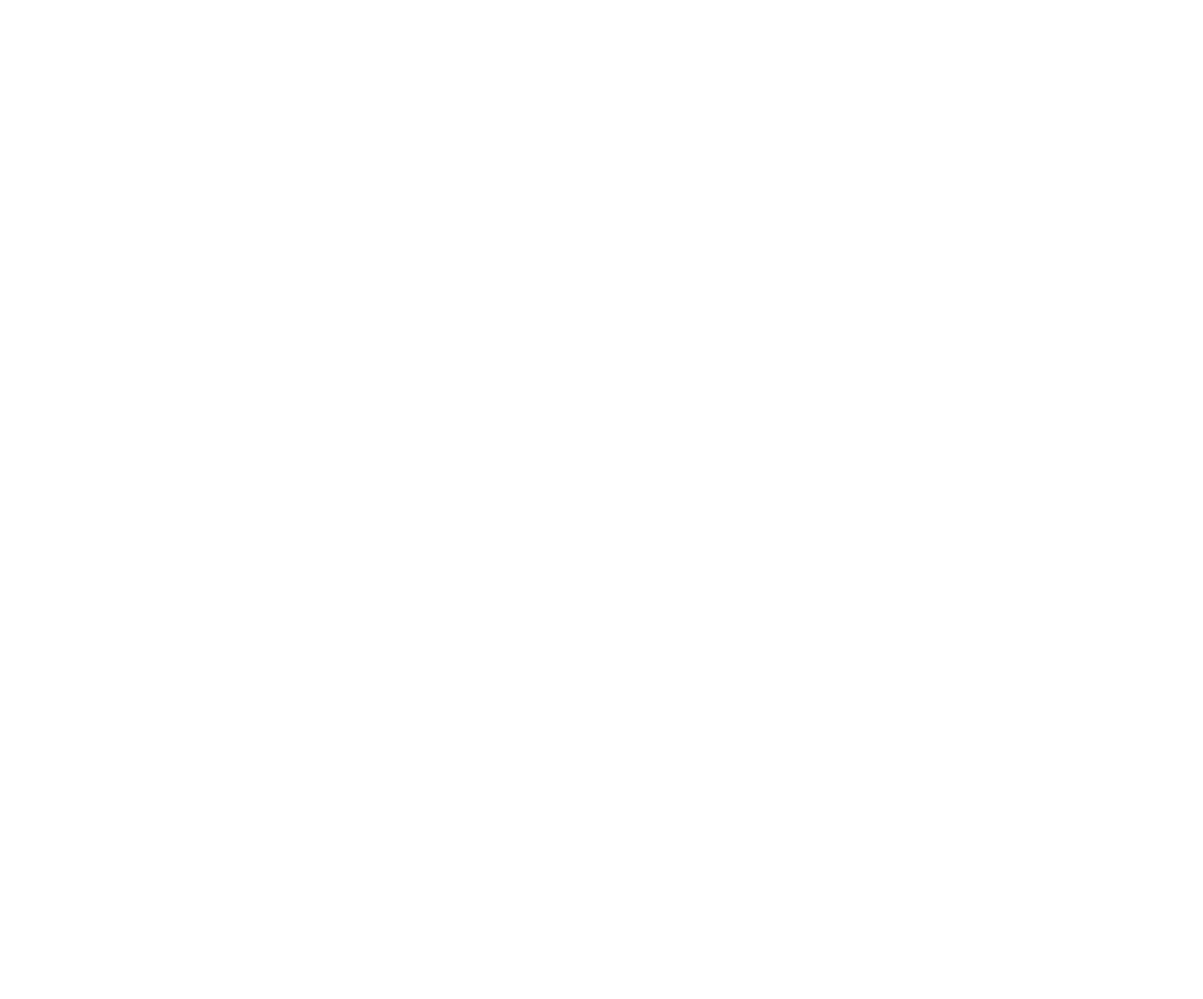
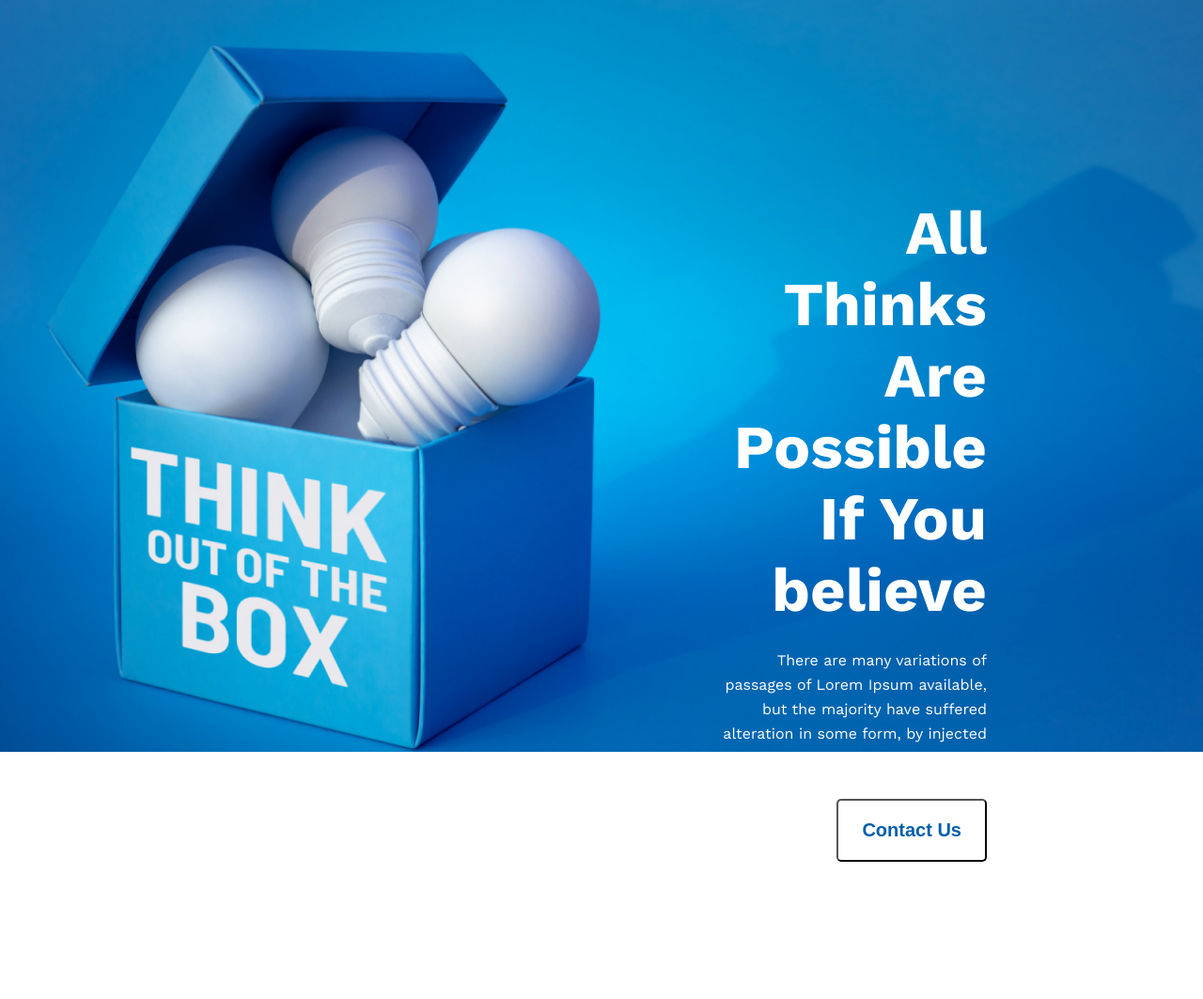
Before and after one commit to AnasCoding1986/project-1, a plain HTML site: page index.html in a window 1280 px wide. Shown: the whole page at 94% size. Before the commit the page ends 800 px from the top, so only its background shows below. Drawn offline with nearby package versions, Linux system fonts and the light colour scheme.

Commit message:
second commit

```diff
--- a/assets/css/style.css
+++ b/assets/css/style.css
@@ -0,0 +1,49 @@
+/* ===========Common=========== */
+*{
+    margin: 0;
+    padding: 0;
+    box-sizing: border-box;
+}
+body{
+    font-family: 'Work Sans', sans-serif;
+}
+section{
+    padding: 130px 230px;
+}
+
+/* ================Header================ */
+nav{
+    background: url("../images/banner/banner3.png");
+    height: 800px;
+    width: 100%;
+    background-size: cover;
+    background-position: bottom;
+    background-repeat: no-repeat;
+}
+.header{
+    text-align: right;
+    padding: 210px 230px 170px 60%;
+}
+.header .header-title{
+    color: #FFF;
+    text-align: right;
+    font-size: 65px;
+    font-weight: 700;
+}
+.header .header-description{
+    color: #FFF;
+    text-align: right;
+    font-size: 16px;
+    font-weight: 400;
+    line-height: 26px;
+    margin: 24px 0 30px 0;
+}
+.header .btn{
+    color: #005FAC;
+    text-align: right;
+    font-size: 20px;
+    font-weight: 600;
+    border-radius: 5px;
+    background: #fff;
+    padding: 20px 25px;
+}
--- a/index.html
+++ b/index.html
@@ -5,13 +5,29 @@
     <meta name="viewport" content="width=device-width, initial-scale=1.0">
     <title>Project 1</title>
     <link rel="stylesheet" href="assets/css/style.css">
+    <!-- ========font CSS======== -->
+    <link rel="preconnect" href="https://fonts.googleapis.com">
+    <link rel="preconnect" href="https://fonts.gstatic.com" crossorigin>
+    <link href="https://fonts.googleapis.com/css2?family=Work+Sans:wght@300;400;500;600;    700;800;900&display=swap" rel="stylesheet">
 </head>
 <body>
     <header>
-
+        <nav>
+            <div class="header">
+                <h2 class="header-title">
+                    All Thinks Are Possible If You believe
+                </h2>
+                <p class="header-description">
+                    There are many variations of passages of Lorem Ipsum available, but the majority have suffered alteration in some form, by injected humour, or randomised words
+                </p>
+                <button class="btn">Contact Us</button>
+            </div>
+        </nav>
     </header>
     <main>
+        <section>
 
+        </section>
     </main>
     <footer>
 
```
